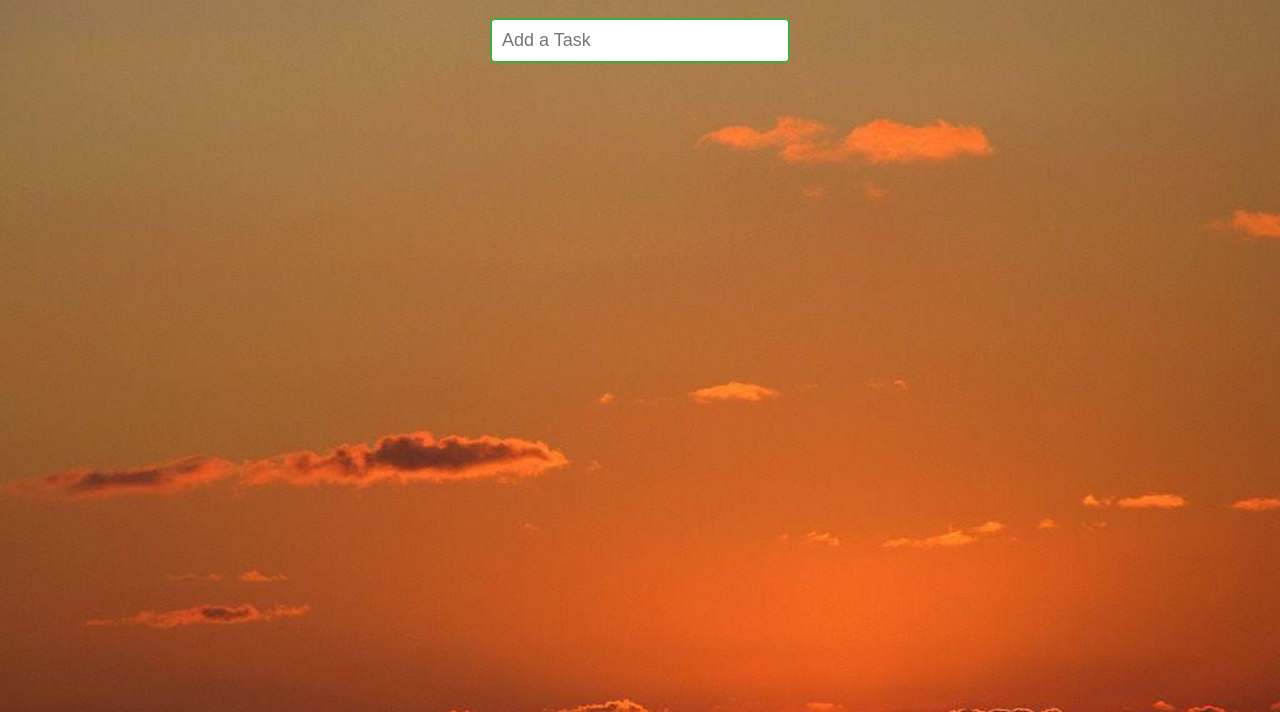
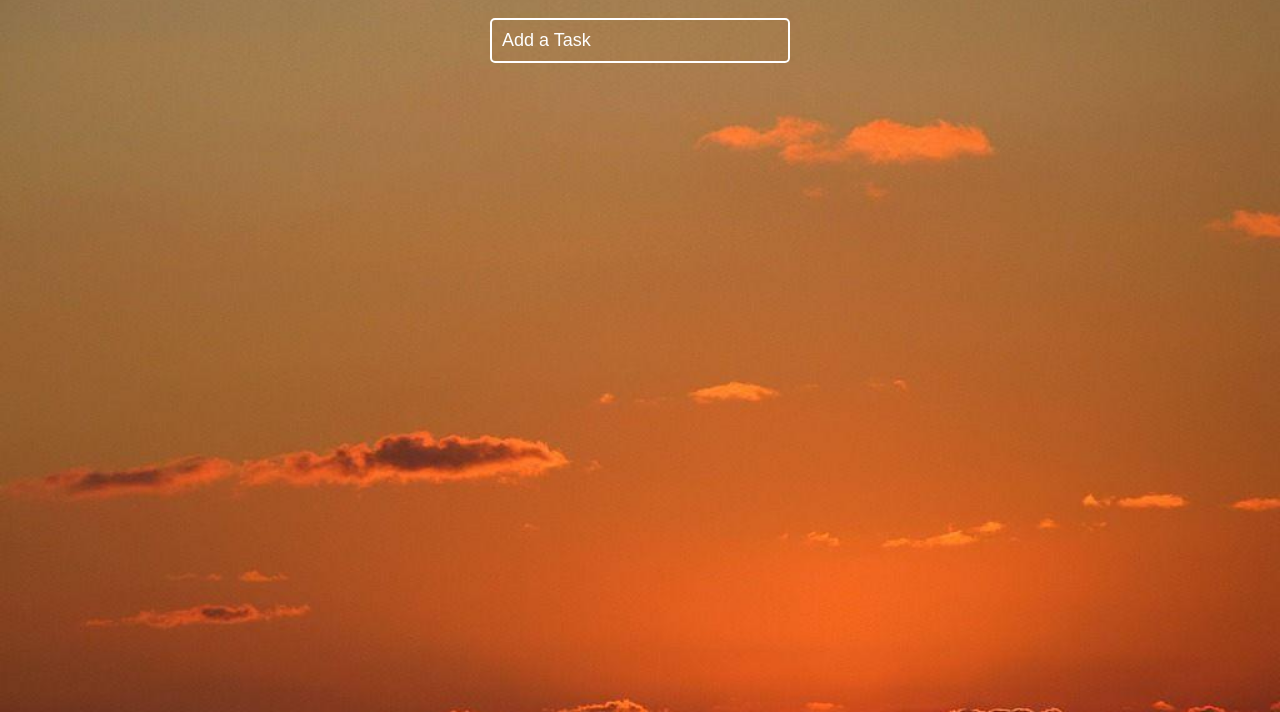
Before and after one commit to immanuelredd/todoapp.github.io, a plain HTML site: page index.html in a window 1280 px wide. Shown: the part 88-800 px from the top of the page. Drawn offline with Linux system fonts and the light colour scheme.

```diff
--- a/app/js/script.js
+++ b/app/js/script.js
@@ -58,7 +58,6 @@
         document.getElementById("task").focus();
     }
 
-
     const span = document.createElement("span");
     const textNode = document.createTextNode("\u00D7");
 
--- a/app/scss/_global.scss
+++ b/app/scss/_global.scss
@@ -107,18 +107,22 @@
             margin-top: 5px;
             max-width: 500px;
 
-
             input[type=text] {
                 outline: none;
                 width: 300px;
                 padding: 10px;
                 border-radius: 5px;
-                border: 2px solid $Green;
+                border: 2px solid $white;
                 font-size: 18px;
+                background-color: transparent;
+            }
+
+            input[type=text]::placeholder {
+                color: $white;
             }
 
             input[type=text]:focus {
-                border: 2px solid $black
+                border: 2px solid $black;
             }
 
             >p {
```
Also changed, not shown: dist/style.css.
